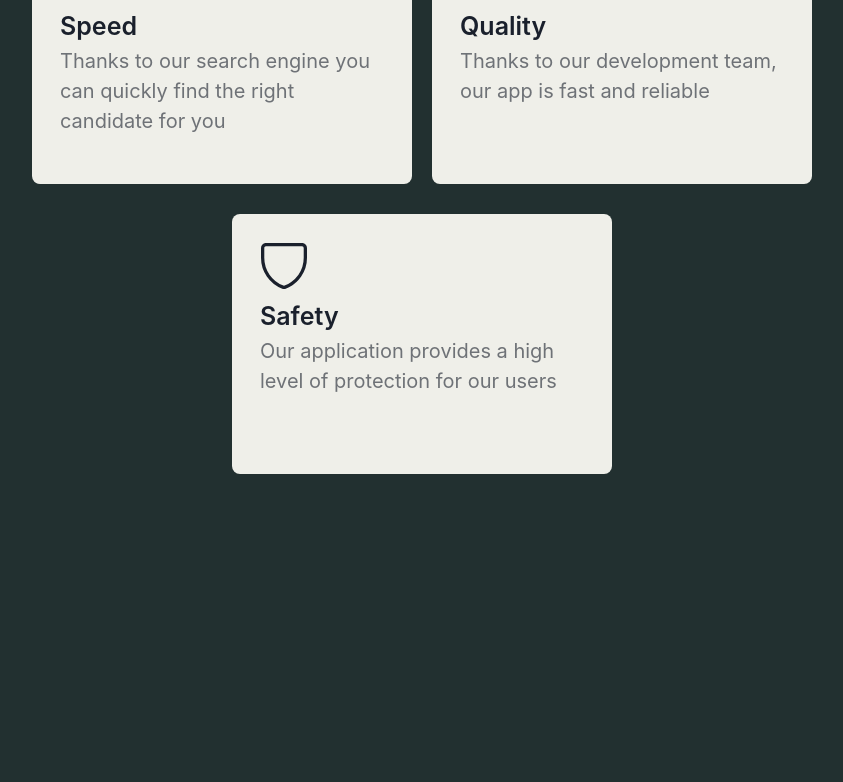
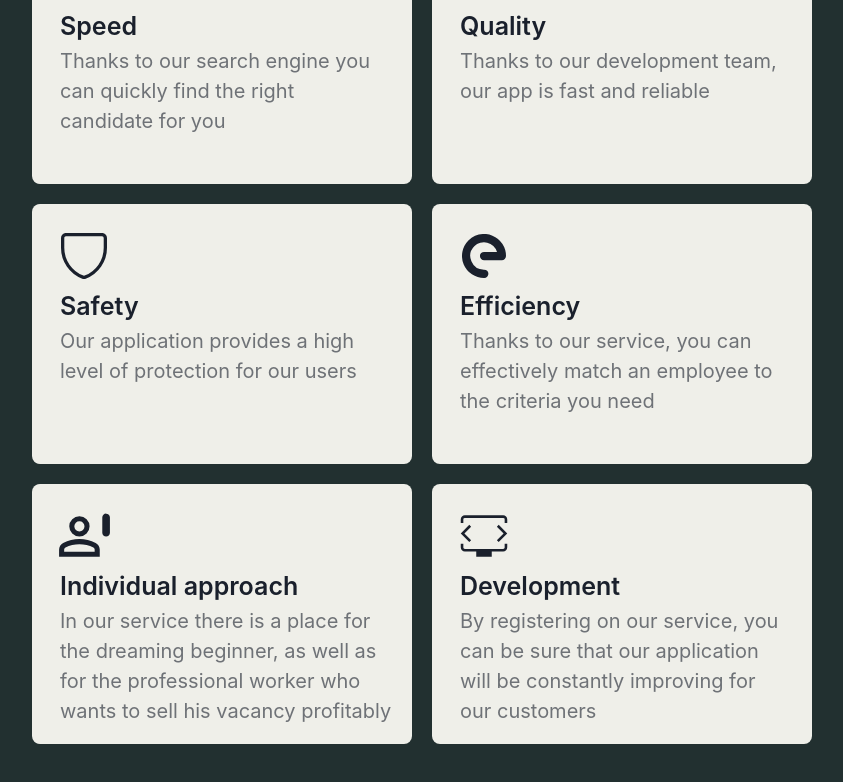
Before and after one commit to wovkess/Shopify, a React (Create React App) app in the folder client/: page / in a window 1280 px wide. Shown: the part 1104-1886 px from the top of the page, without its empty margins (218-1061 px from the left). Built offline with nearby package versions, Linux system fonts and the light colour scheme.

Commit message:
add about cards

```diff
--- a/client/src/pages/homePage.jsx
+++ b/client/src/pages/homePage.jsx
@@ -91,6 +91,39 @@ const HomePage = () =>{
                             Our application provides a high level of protection for our users
                         </Text>
                     </Box>
+                    <Box width={380} h={260} bg={white} borderRadius={8} padding={5}>
+                        <Flex align={'center'} justify={'center'} width={"64px"} height={"64px"} >
+                            <svg xmlns="http://www.w3.org/2000/svg" width="44px" height="44px" viewBox="0 0 24 24">
+                                <path fill="currentColor" d="M13.138.053a12.018 12.018 0 0 0-9.646 3.481A12.014 12.014 0 0 0 .937 16.651a12.014 12.014 0 0 0 11.162 7.348a2.275 2.275 0 1 0-.037-4.549a7.438 7.438 0 0 1-6.932-4.562a7.438 7.438 0 0 1 1.587-8.145a7.437 7.437 0 0 1 12.378 3.014H12.05a2.275 2.275 0 1 0 0 4.55h9.674A2.275 2.275 0 0 0 24 12.04A12.014 12.014 0 0 0 16.597.914a11.962 11.962 0 0 0-3.459-.86Z"/>
+                            </svg>
+                        </Flex>
+                        <Text ml={2} fontSize={25} fontWeight={'600'}>Efficiency</Text>
+                        <Text ml={2} fontSize={20} opacity={0.6}>
+                            Thanks to our service, you can effectively match an employee to the criteria you need
+                        </Text>
+                    </Box>
+                    <Box width={380} h={260} bg={white} borderRadius={8} padding={5}>
+                        <Flex align={'center'} justify={'center'} width={"64px"} height={"64px"} >
+                            <svg xmlns="http://www.w3.org/2000/svg" width="61" height="61" viewBox="0 0 24 24">
+                                <path fill="currentColor" d="M20.5 12q-.625 0-1.063-.438T19 10.5v-6q0-.625.438-1.063T20.5 3q.625 0 1.063.438T22 4.5v6q0 .625-.438 1.063T20.5 12ZM10 12q-1.65 0-2.825-1.175T6 8q0-1.65 1.175-2.825T10 4q1.65 0 2.825 1.175T14 8q0 1.65-1.175 2.825T10 12Zm-8 8v-2.8q0-.85.425-1.563T3.6 14.55q1.5-.75 3.112-1.15T10 13q1.675 0 3.288.4t3.112 1.15q.75.375 1.175 1.088T18 17.2V20H2Zm2-2h12v-.8q0-.275-.125-.5t-.375-.35q-1.275-.65-2.663-1T10 15q-1.45 0-2.838.35t-2.662 1q-.25.125-.375.35T4 17.2v.8Zm6-8q.825 0 1.413-.588T12 8q0-.825-.588-1.413T10 6q-.825 0-1.413.588T8 8q0 .825.588 1.413T10 10Zm0-2Zm0 10Z"/>
+                            </svg>
+                        </Flex>
+                        <Text ml={2} fontSize={25} fontWeight={'600'}>Individual approach</Text>
+                        <Text ml={2} fontSize={20} opacity={0.6}>
+                            In our service there is a place for the dreaming beginner, as well as for the professional worker who wants to sell his vacancy profitably
+                        </Text>
+                    </Box>
+                    <Box width={380} h={260} bg={white} borderRadius={8} padding={5}>
+                        <Flex align={'center'} justify={'center'} width={"64px"} height={"64px"} >
+                            <svg xmlns="http://www.w3.org/2000/svg" width="62" height="62" viewBox="0 0 24 24">
+                                <path fill="currentColor" d="M3 7V5.615q0-.69.463-1.152Q3.925 4 4.615 4h14.77q.69 0 1.152.463q.463.462.463 1.152V7h-1V5.615q0-.269-.173-.442T19.385 5H4.615q-.269 0-.442.173T4 5.615V7H3Zm6 13v-2H4.615q-.69 0-1.152-.462Q3 17.075 3 16.385V15h1v1.385q0 .269.173.442t.442.173h14.77q.269 0 .442-.173t.173-.442V15h1v1.385q0 .69-.462 1.152q-.463.463-1.153.463H15v2H9Zm3-9Zm-7.585 0l2.6-2.6l-.707-.708L3 11l3.308 3.308l.707-.708l-2.6-2.6Zm15.17 0l-2.6 2.6l.707.708L21 11l-3.308-3.308l-.707.708l2.6 2.6Z"/>
+                            </svg>
+                        </Flex>
+                        <Text ml={2} fontSize={25} fontWeight={'600'}>Development</Text>
+                        <Text ml={2} fontSize={20} opacity={0.6}>
+                            By registering on our service, you can be sure that our application will be constantly improving for our customers
+                        </Text>
+                    </Box>
                 </Flex>
             </Flex>
             <Flex // footer
```
Also changed, not shown: 1 other file (tests, documents, lock files or other folders).
